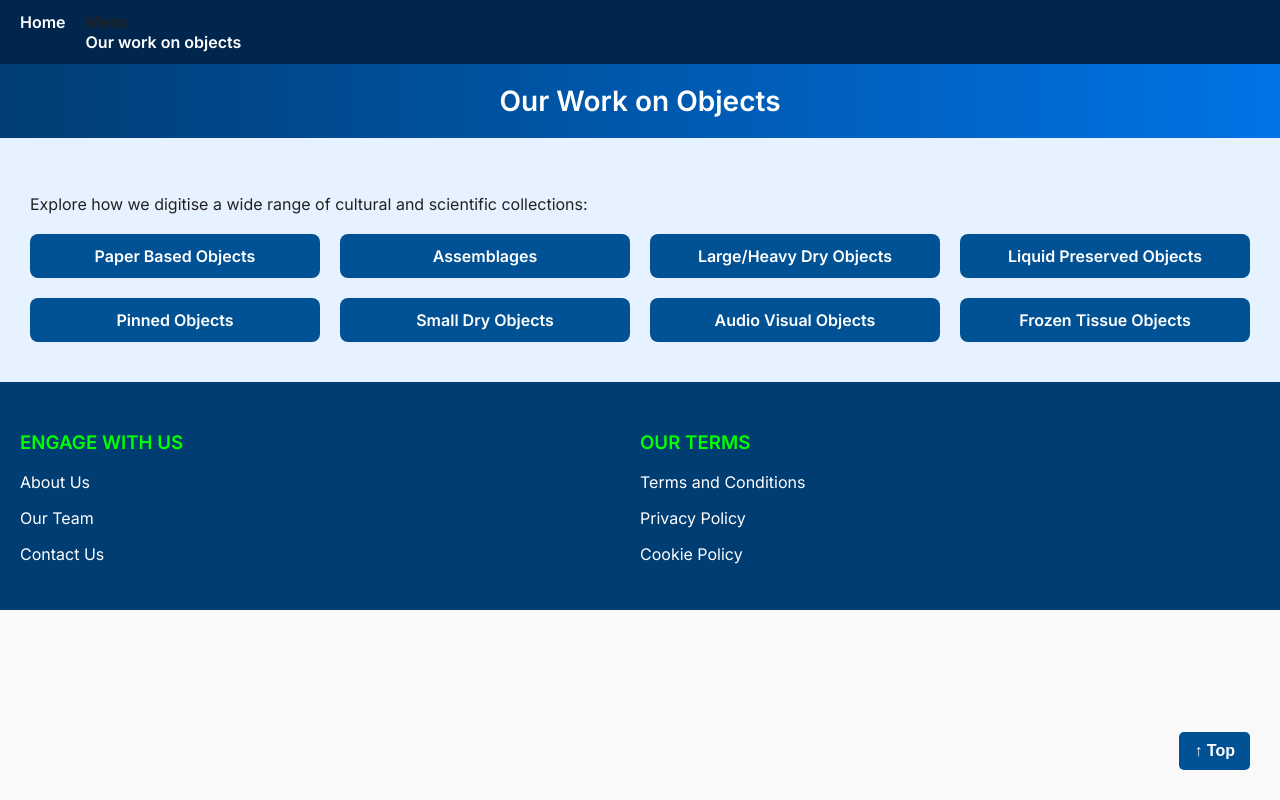
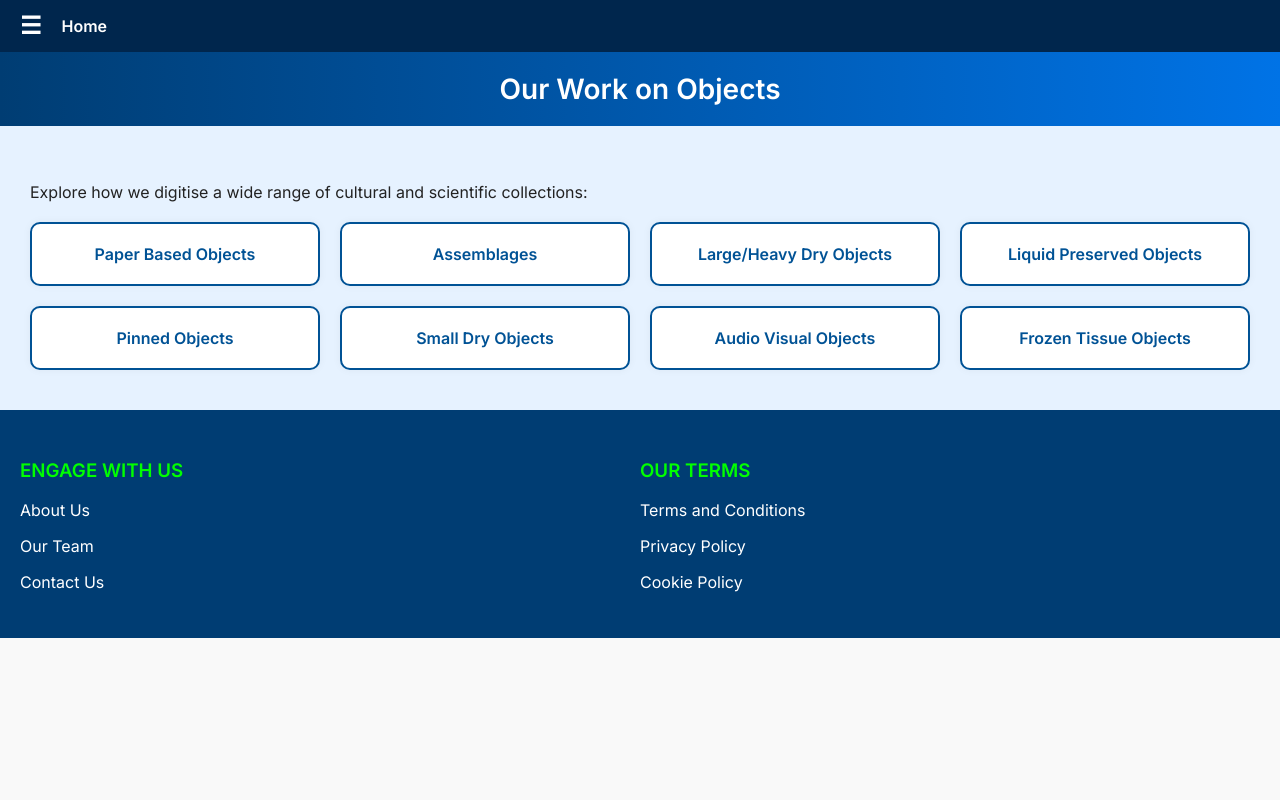
Before and after one commit to clr2172/pw.github.io, a plain HTML site: page html/objects.html in a window 1280 px wide. Drawn offline with Linux system fonts and the light colour scheme.

Commit message:
Update objects.html

```diff
--- a/html/objects.html
+++ b/html/objects.html
@@ -5,21 +5,89 @@
   <meta name="viewport" content="width=device-width, initial-scale=1.0"/>
   <title>Our Work on Objects</title>
   <link rel="stylesheet" href="../css/style.css" />
+  <style>
+    nav {
+      position: relative;
+      background-color: #00264d;
+      padding: 12px 20px;
+      display: flex;
+      align-items: center;
+      gap: 20px;
+      font-weight: 600;
+    }
+    .menu-icon {
+      font-size: 24px;
+      background: none;
+      border: none;
+      color: white;
+      cursor: pointer;
+      padding: 0;
+    }
+    .menu-icon:focus { outline: none; }
+    .side-menu {
+      display: none;
+      position: absolute;
+      top: 50px;
+      left: 20px;
+      background-color: #003d73;
+      list-style: none;
+      padding: 10px;
+      border-radius: 6px;
+      box-shadow: 0 4px 12px rgba(0,0,0,0.2);
+      z-index: 100;
+    }
+    .side-menu.active { display: block; }
+    .side-menu li { margin: 8px 0; }
+    .side-menu li a {
+      color: white;
+      text-decoration: none;
+      font-weight: 600;
+    }
+    .side-menu li a:hover { text-decoration: underline; }
+    nav a {
+      color: white;
+      text-decoration: none;
+    }
+    nav a:hover { text-decoration: underline; }
+
+    .object-grid {
+      display: grid;
+      grid-template-columns: repeat(auto-fit, minmax(250px, 1fr));
+      gap: 20px;
+      margin-top: 20px;
+    }
+    .object-link {
+      display: block;
+      background-color: white;
+      border: 2px solid #005295;
+      border-radius: 10px;
+      padding: 20px;
+      text-align: center;
+      text-decoration: none;
+      color: #005295;
+      font-weight: bold;
+      box-shadow: 0 0 8px rgba(0, 0, 0, 0.05);
+      transition: all 0.2s ease-in-out;
+    }
+    .object-link:hover {
+      background-color: #e6f2ff;
+      box-shadow: 0 0 15px rgba(0, 0, 0, 0.15);
+    }
+  </style>
 </head>
 <body>
   <nav>
-    <a href="../index.html" style="color: white; text-decoration: none;">Home</a>
-    <div class="dropdown">
-      <span style="cursor: pointer;">Menu</span>
-      <div class="dropdown-content">
-        <a href="objects.html">Our work on objects</a>
-      </div>
-    </div>
+    <button class="menu-icon" aria-label="Open menu">☰</button>
+    <a href="../index.html">Home</a>
   </nav>
+  <ul class="side-menu" id="sideMenu">
+    <li><a href="objects.html">View all objects</a></li>
+  </ul>
 
   <header>Our Work on Objects</header>
   <div class="container">
     <p>Explore how we digitise a wide range of cultural and scientific collections:</p>
+
     <div class="object-grid">
       <a href="paper-based.html" class="object-link">Paper Based Objects</a>
       <a href="assemblages.html" class="object-link">Assemblages</a>
@@ -46,24 +114,18 @@
       <p>Cookie Policy</p>
     </div>
   </footer>
+
   <script>
-    const backToTop = document.createElement('button');
-    backToTop.textContent = '↑ Top';
-    Object.assign(backToTop.style, {
-      position: 'fixed',
-      bottom: '30px',
-      right: '30px',
-      padding: '10px 15px',
-      backgroundColor: '#005295',
-      color: 'white',
-      border: 'none',
-      borderRadius: '5px',
-      cursor: 'pointer',
-      fontSize: '16px',
-      zIndex: '1000'
+    document.querySelector('.menu-icon').addEventListener('click', () => {
+      document.getElementById('sideMenu').classList.toggle('active');
     });
-    backToTop.onclick = () => window.scrollTo({top: 0, behavior: 'smooth'});
-    document.body.appendChild(backToTop);
+    document.addEventListener('click', e => {
+      const menu = document.getElementById('sideMenu'),
+            icon = document.querySelector('.menu-icon');
+      if (!icon.contains(e.target) && !menu.contains(e.target)) {
+        menu.classList.remove('active');
+      }
+    });
   </script>
 </body>
 </html>
```
